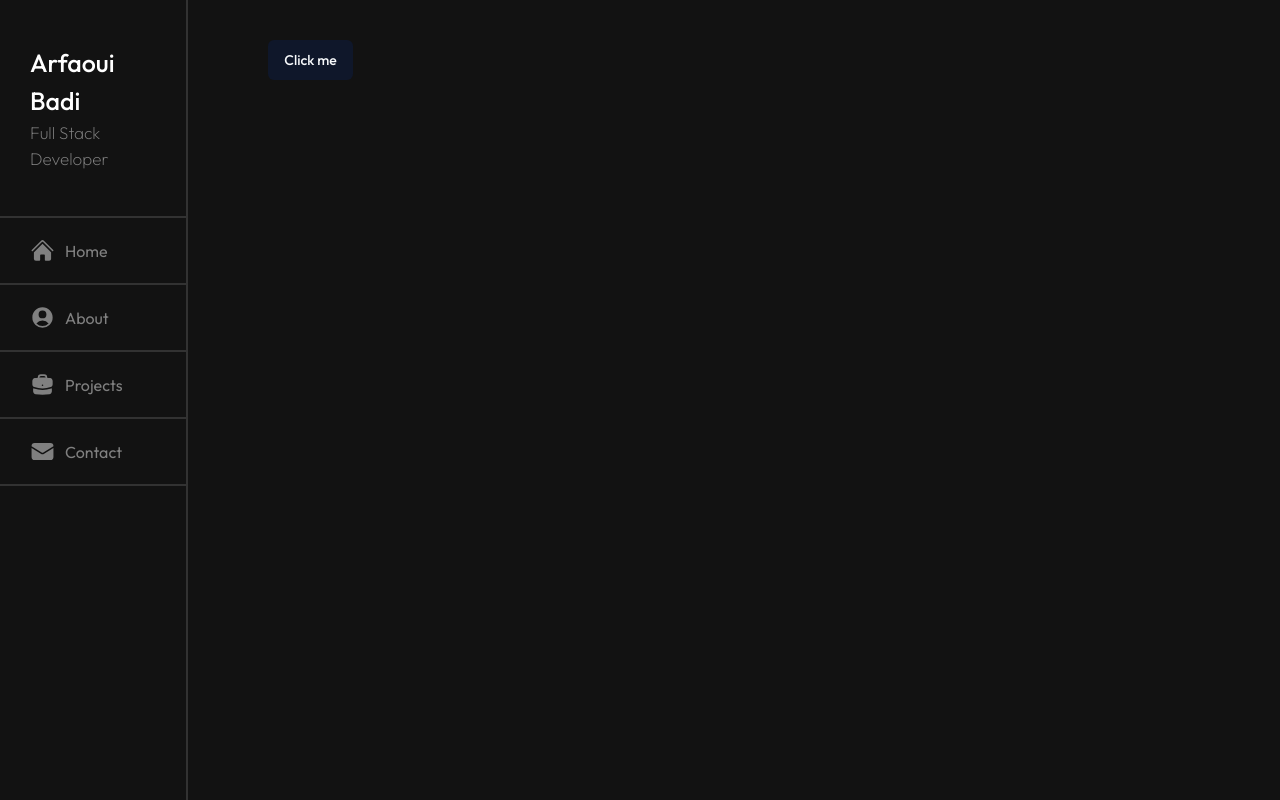
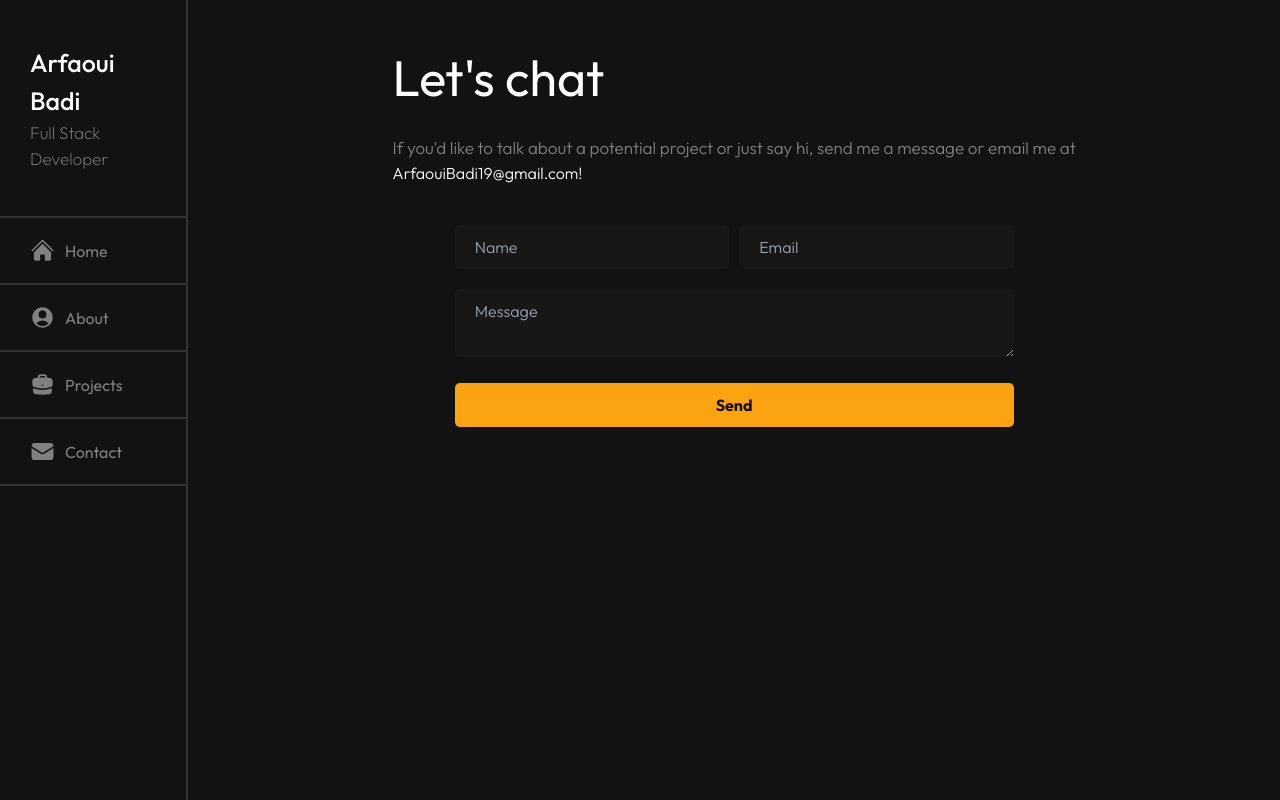
Before and after one commit to ArfaouiBadi/ArfaouiBadi.github.io, a React (Vite) app: page /contact in a window 1280 px wide. Built offline with nearby package versions, Linux system fonts and the light colour scheme.

Commit message:
added contact component

```diff
--- a/package.json
+++ b/package.json
@@ -27,7 +27,8 @@
     "react-vertical-timeline-component": "^3.6.0",
     "shadcn-ui": "^0.2.3",
     "tailwind-merge": "^2.5.2",
-    "tailwindcss-animate": "^1.0.7"
+    "tailwindcss-animate": "^1.0.7",
+    "three": "^0.167.1"
   },
   "devDependencies": {
     "@eslint/js": "^9.9.0",
--- a/src/components/About.tsx
+++ b/src/components/About.tsx
@@ -1,6 +1,10 @@
+import RenderModel from "./RenderModel"
+
 const About = () => {
   return (
-    <div>About</div>
+    <div>
+      <RenderModel />
+    </div>
   )
 }
 
--- a/src/components/Contact.tsx
+++ b/src/components/Contact.tsx
@@ -1,13 +1,49 @@
-import { Button } from "./ui/button"
+import React, { useState } from 'react';
 
 const Contact = () => {
+  const [name, setName] = useState('');
+  const [email, setEmail] = useState('');
+  const [message, setMessage] = useState('');
+
+  const handleNameChange = (event: React.ChangeEvent<HTMLInputElement>) => {
+    setName(event.target.value);
+  };
+
+  const handleEmailChange = (event: React.ChangeEvent<HTMLInputElement>) => {
+    setEmail(event.target.value);
+  };
+
+  const handleMessageChange = (event: React.ChangeEvent<HTMLTextAreaElement>) => {
+    setMessage(event.target.value);
+  };
+
+  const handleSubmit = (event: React.FormEvent<HTMLFormElement>) => {
+    event.preventDefault();
+    // Perform any necessary actions with the form data, such as sending it to a server
+    console.log('Name:', name);
+    console.log('Email:', email);
+    console.log('Message:', message);
+  };
+
   return (
     <div className="contact-container">
       <div>
-      <Button>Click me</Button>
+        <h1 className='contact-title'>Let's chat</h1>
+        <p className='contact-description'>If you'd like to talk about a potential project or just say hi, send me a message or email me at</p>
+        <button onClick={() => window.location.href = 'mailto:ArfaouiBadi19@gmail.com'}>ArfaouiBadi19@gmail.com</button>!
+      </div>
+      <form className='contact-form' onSubmit={handleSubmit}>
+        <div className="nameAndEmail">
+          <input type='text' placeholder='Name' value={name} onChange={handleNameChange} />
+          <input type='email' placeholder='Email' value={email} onChange={handleEmailChange} />
+        </div>
+        <div className="textAreaAndBtn">
+          <textarea placeholder='Message' value={message} onChange={handleMessageChange}></textarea>
+          <button type='submit' className="sendBtn">Send</button>
+        </div>
+      </form>
     </div>
-    </div>
-  )
-}
+  );
+};
 
-export default Contact
+export default Contact;
--- /dev/null
+++ b/src/components/RenderModel.tsx
@@ -0,0 +1,14 @@
+import { Canvas,  } from '@react-three/fiber'
+import { Suspense, } from 'react'
+const RenderModel = () => {
+    return (
+        <Canvas className='w-screen h-screen relative'>
+            <Suspense fallback={null}>
+
+            </Suspense>
+
+        </Canvas>
+    )
+}
+
+export default RenderModel
--- a/src/index.css
+++ b/src/index.css
@@ -228,3 +228,68 @@ body {
   border-radius: 50%;
   background-color: #54b054;
 }
+
+.contact-container{
+  justify-content: center;
+  align-items: center;
+  display: flex;
+  flex-direction: column;
+}
+.contact-title{
+  font-size: 50px;
+  font-weight: 400;
+}
+.contact-description{
+  font-size: 17px;
+  font-weight: 300;
+  color: #808080;
+  margin-top: 20px;
+}
+.contact-form{
+ width: 60%;
+}
+.contactEmail{
+  color: white;
+  cursor: pointer;
+}
+.nameAndEmail{
+  display: flex;
+  flex-direction: row;
+  justify-content: space-between;
+  align-items: center;
+  gap: 10px;
+  margin-top: 20px;
+
+}
+input {
+
+  padding: 10px 20px;
+  margin-top: 20px;
+  border-radius: 5px;
+  flex: 1;
+  background-color: #171717;
+  color: white;
+  border: none;
+}
+textarea{
+  width: 100%;
+  padding: 10px 20px;
+  margin-top: 20px;
+  border-radius: 5px;
+  border: 1px solid #808080;
+  background-color: #171717;
+  color: white;
+  border: none;
+}
+.sendBtn{
+  font-weight: 700;
+  padding: 10px 20px;
+  margin-top: 20px;
+  border-radius: 5px;
+  background-color: #fca311;
+  color: #121212;
+  width: 100%;
+  border: none;
+  cursor: pointer;
+  transition: all 0.3s ease-in-out;
+}
```
Also changed, not shown: 1 other file (tests, documents, lock files or other folders).
